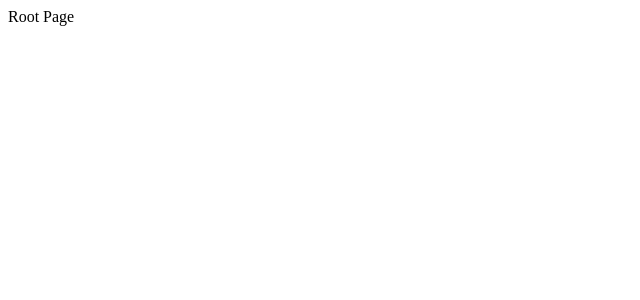
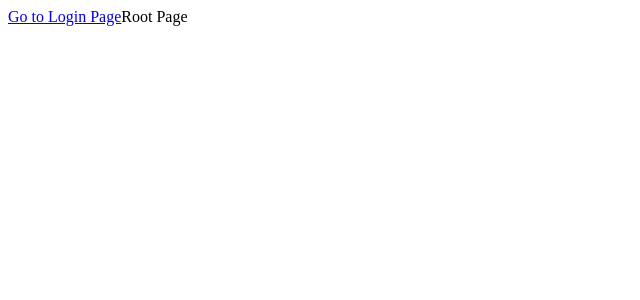
Before and after one commit to berriestime/eCommerce-Application, a React (Vite) app: page / in a window 1280 px wide. Shown: the top 300 px of the page, without its empty margins (0-640 px from the left). Built offline with nearby package versions, Linux system fonts and the light colour scheme.

Commit message:
feat: add links to pages

```diff
--- a/src/pages/login-page/login-page.tsx
+++ b/src/pages/login-page/login-page.tsx
@@ -1,9 +1,14 @@
 import type { FC } from 'react';
+import { Link } from 'react-router-dom';
 
 import s from './login-page.module.css';
 
 const LoginPage: FC = () => {
-  return <div className={s.container}>Login Page</div>;
+  return (
+    <div className={s.container}>
+      <Link to="/">Go to Main Page</Link> Login Page
+    </div>
+  );
 };
 
 export { LoginPage };
--- a/src/pages/root-page/root-page.tsx
+++ b/src/pages/root-page/root-page.tsx
@@ -1,9 +1,15 @@
 import type { FC } from 'react';
+import { Link } from 'react-router-dom';
 
 import s from './root-page.module.css';
 
 const RootPage: FC = () => {
-  return <div className={s.container}>Root Page</div>;
+  return (
+    <div className={s.container}>
+      {' '}
+      <Link to="/login">Go to Login Page</Link>Root Page
+    </div>
+  );
 };
 
 export { RootPage };
```
